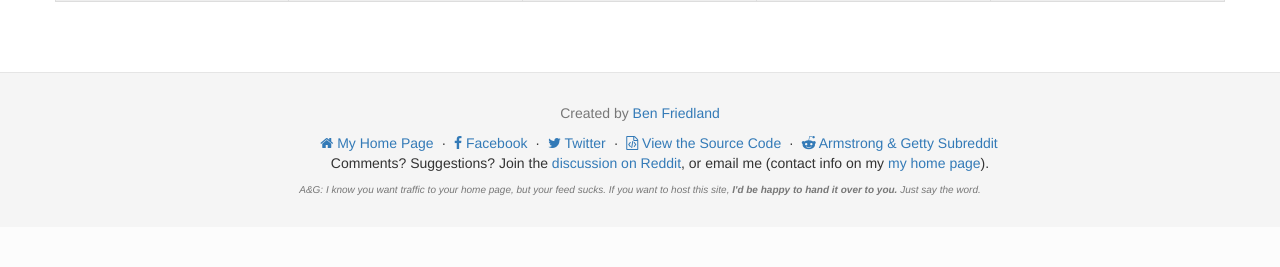
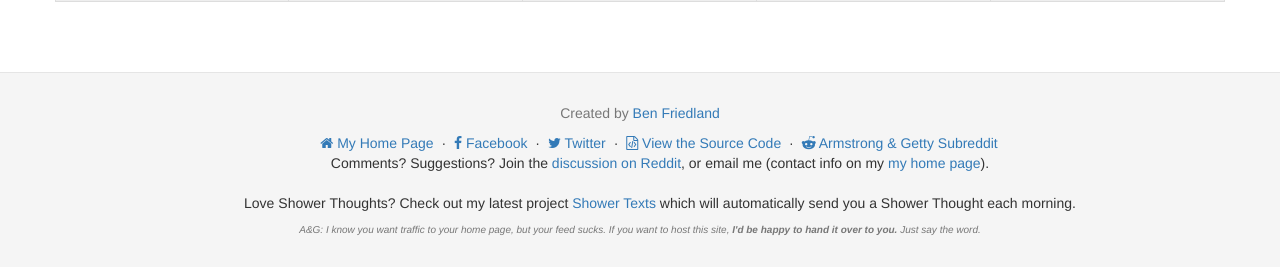
Before and after one commit to ben174/angrates, a Django app: page / in a window 1280 px wide. Shown: the part 877-1144 px from the top of the page. Before the commit the page ends 1073 px from the top, so only its background shows below. Run offline with Django 3.2, Linux system fonts and the light colour scheme; data that the repository does not hold is empty; some libraries are stand-ins or nearby versions.

Commit message:
Shower Texts plug

```diff
--- a/podcasts/templates/base.html
+++ b/podcasts/templates/base.html
@@ -100,6 +100,11 @@
                     href="http://www.reddit.com/r/armstrongandgetty/comments/1ie21j/ag_i_created_a_site_to_search_show_archives_and/">discussion
                 on Reddit</a>, or email me (contact info on my <a href="http://www.bugben.com">my home page</a>).
             </li>
+            <br/>
+            <br/>
+            <li>Love Shower Thoughts? Check out my latest project <a href="http://www.showertexts.com">Shower Texts</a>
+                which will automatically send you a Shower Thought each morning.
+            </li>
         </ul>
         <p class="footer-note">
             <i>A&G: I know you want traffic to your home page, but your feed sucks.
```
